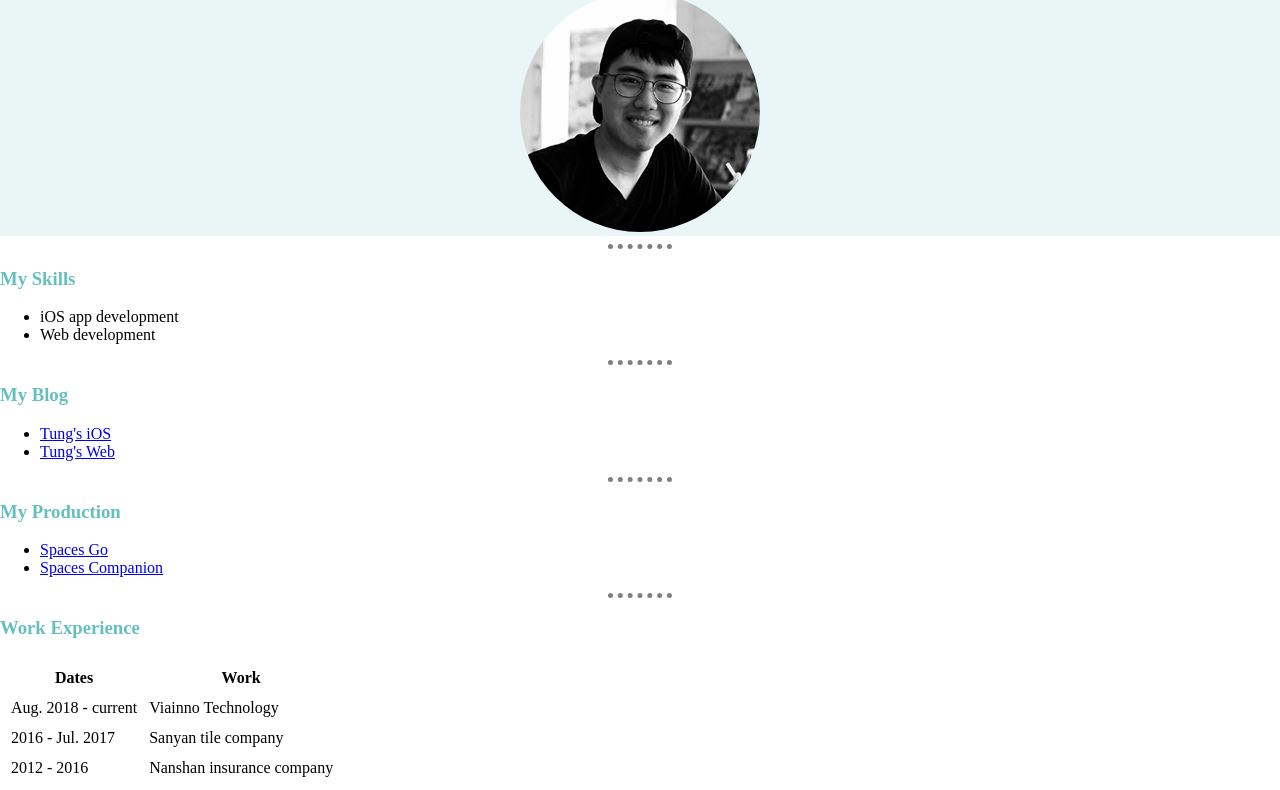
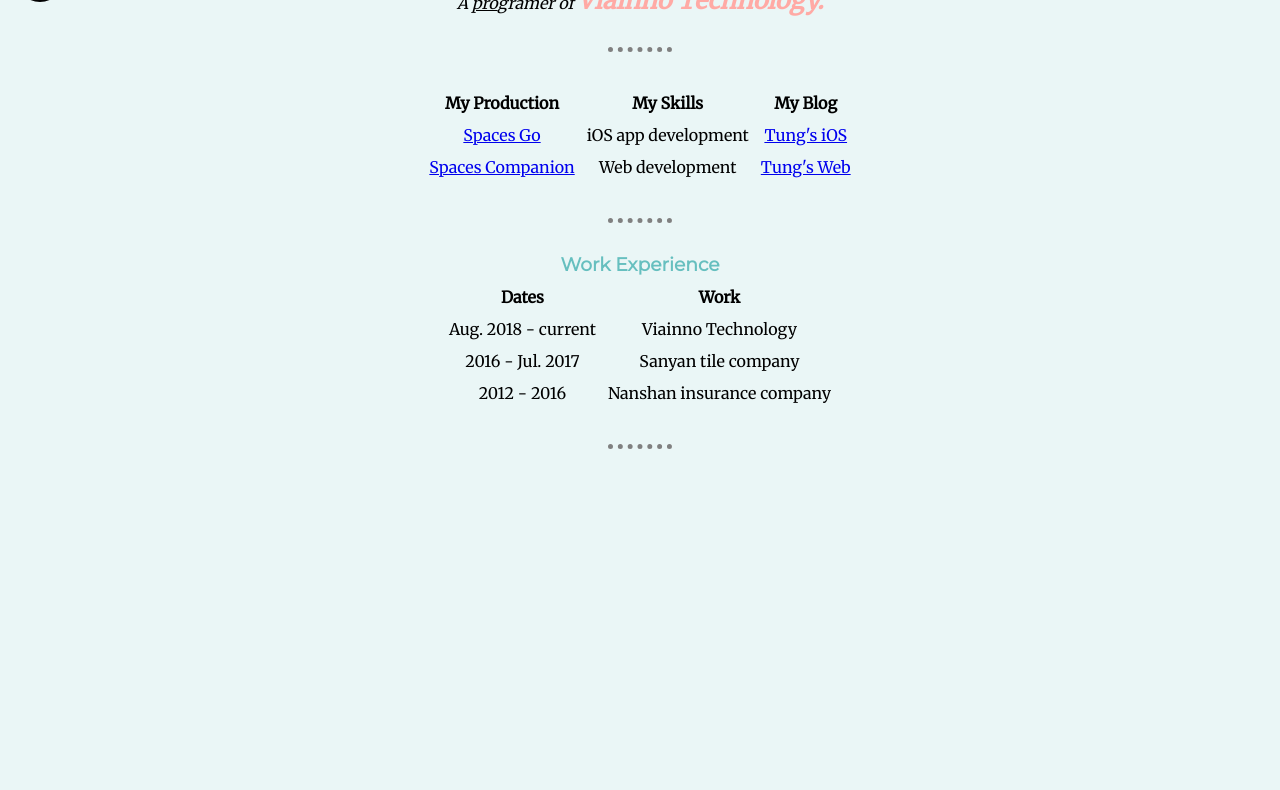
Before and after one commit to TungWang/cv, a plain HTML site: page index.html in a window 1280 px wide. Shown: the part 73-863 px from the top of the page. After the commit the page ends 800 px from the top, so only its background shows below. Drawn offline with Linux system fonts and the light colour scheme.

Commit message:
Delete: 刪除hobbies跟contact
Update: index以一個table顯示my skill, my production, my blog

```diff
--- a/css/styles.css
+++ b/css/styles.css
@@ -7,9 +7,9 @@
 */
 /**********Tag selectors**********/
 
-div {
+body {
+    font-family: 'Merriweather', serif;
     background-color: #EAF6F6;
-    text-align: center;
 }
 
 hr {
@@ -18,29 +18,65 @@
     border-color: gray;
     border-width: 5px;
     width: 5%;
+    margin-top: 30px;
+    margin-bottom: 30px;
 }
 
 h1 {
     color: #66BFBF;
+    font-family: 'Sacramento', cursive;
 }
 
 h3 {
     color: #66BFBF;
+    font-family: 'Montserrat', sans-serif;
 }
 
 h3:hover {
     color: black;
 }
 
+th {
+    text-align: center;
+}
+
+td {
+    text-align: center;
+}
+
 /**********Class selectors**********/
+
+.topBar {
+    height: 80px;
+    position: relative;
+    margin-top: 10px;
+}
+
+.textAlignCenter {
+    text-align: center;
+}
+
+.tableAlignCenter {
+    margin-left: auto;
+    margin-right: auto;
+}
+
+.topBarImage {
+    position: absolute;
+    height: 50px;
+    width: 50px;
+    border-radius: 100%;
+    top: 15px;
+    left: 15px;
+}
 
 .viainno {
     color: #ffaaa5;
     font-size: 25px;
 }
 
-.circular {
-    border-radius: 100%;
+.pro {
+    text-decoration: underline
 }
 
 .marginZero {
--- a/index.html
+++ b/index.html
@@ -5,35 +5,43 @@
         <title>Tung Wang</title>
         <link rel="stylesheet" href="css/styles.css">
         <link rel="icon" href="favicon.ico">
+        <link href="https://fonts.googleapis.com/css?family=Merriweather|Montserrat|Sacramento&display=swap" rel="stylesheet">
     </head>
 
     <body class="marginZero">
-        <div class="">
-            <h1 class="marginZero">I'm Tung</h1>
-            <em>Front-end engineer of <strong class="viainno">Viainno Technology.</strong></em><br>
-            <img class="circular" src="images/tung.jpg" alt="tung profile picture">
+        <div class="topBar">
+            <h1 class="marginZero textAlignCenter">I'm Tung</h1>
+            <p class="marginZero textAlignCenter"><em>A <span class="pro">pro</span>gramer of <strong class="viainno">Viainno Technology.</strong></em></p>
+            <img class="topBarImage" src="images/tung.jpg" alt="tung profile picture">
         </div>
         <hr>
-        <h3>My Skills</h3>
-        <ul>
-            <li>iOS app development</li>
-            <li>Web development</li>
-        </ul>
+        <div>
+            <table cellspacing="10" class="tableAlignCenter">
+                <thead>
+                    <tr>
+                        <th>My Production</th>
+                        <th>My Skills</th>
+                        <th>My Blog</th>
+                    </tr>
+                </thead>
+                <tbody>
+                    <tr>
+                        <td><a href="https://itunes.apple.com/app/id1444387614">Spaces Go</a></td>
+                        <td>iOS app development</td>
+                        <td><a href="https://medium.com/tungs-ios">Tung's iOS</a></td>
+                    </tr>
+                    <tr>
+                        <td><a href="https://itunes.apple.com/app/id1463533265">Spaces Companion</a></td>
+                        <td>Web development</td>
+                        <td><a href="https://medium.com/tungs-web">Tung's Web</a></td>
+                    </tr>
+                </tbody>
+            </table>
+        </div>
         <hr>
-        <h3>My Blog</h3>
-        <ul>
-            <li><a href="https://medium.com/tungs-ios">Tung's iOS</a></li>
-            <li><a href="https://medium.com/tungs-web">Tung's Web</a></li>
-        </ul>
-        <hr>
-        <h3>My Production</h3>
-        <ul>
-            <li><a href="https://itunes.apple.com/app/id1444387614">Spaces Go</a></li>
-            <li><a href="https://itunes.apple.com/app/id1463533265">Spaces Companion</a></li>
-        </ul>
-        <hr>
-        <h3>Work Experience</h3>
-        <table cellspacing="10">
+        <div>
+            <h3 class="textAlignCenter marginZero">Work Experience</h3>
+            <table cellspacing="10" class="tableAlignCenter">
                 <thead>
                     <tr>
                         <th>Dates</th>
@@ -55,21 +63,7 @@
                     </tr>
                 </tbody>
             </table>
+        </div>
         <hr>
-        <h3>Skills</h3>
-        <table cellspacing="10">
-            <tr>
-                <td>Swift</td>
-                <td>✯✯✯✯✯</td>
-            </tr>
-            <tr>
-                <td>Html</td>
-                <td>✯✯</td>
-            </tr>
-        </table>
-        <hr>
-        <a href="hobbies.html">My Hobbies</a>
-        <a href="contact.html">Contact Me</a>
     </body>
-
 </html>
```
Also changed, not shown: contact.html (deleted, +0 -23 lines), hobbies.html (deleted, +0 -17 lines). Lines whose indentation alone changed are shown as unchanged.
